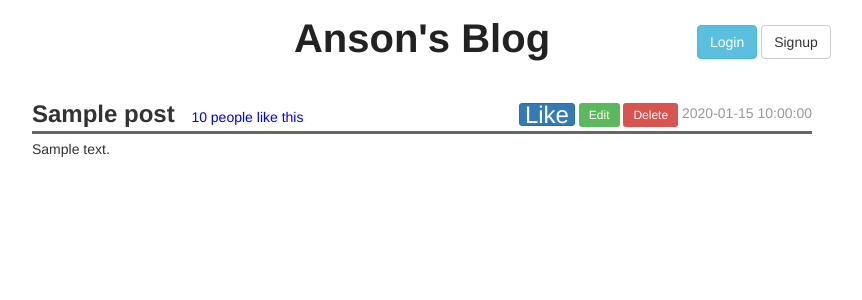
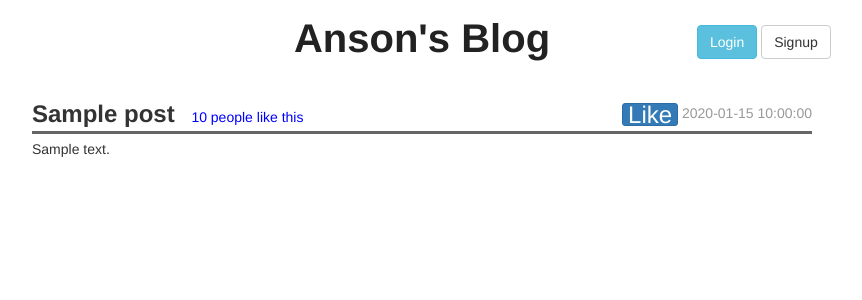
Before and after one commit to anson0910/Multi_User_Blog, a Python web app: template templates/permalink.html in a window 1280 px wide. Shown: the top 300 px of the page, without its empty margins (218-1080 px from the left). Run offline with Jinja, Linux system fonts and the light colour scheme; the template is opened without the code that fills it: most values are stand-ins (such as "Sample title", 1, 10 or a date in 2020).

Commit message:
Only show edit/delete buttons to post owners

```diff
--- a/templates/permalink.html
+++ b/templates/permalink.html
@@ -12,9 +12,12 @@
                 <span class="likes">{{post.likes}} people like this</span>
 
                 <div class="post-date">
-                    <input type="submit" class="btn btn-primary input-xs" value="Like">
-                    <a type="button" class="btn-sm btn-success" href="/{{post.key().id()}}/edit">Edit</a>
-                    <a type="button" class="btn-sm btn-danger" href="/{{post.key().id()}}/delete">Delete</a>
+                    {% if user_id == post.user_id %}
+                        <a type="button" class="btn-sm btn-success" href="/{{post.key().id()}}/edit">Edit</a>
+                        <a type="button" class="btn-sm btn-danger" href="/{{post.key().id()}}/delete">Delete</a>
+                    {% else %}
+                        <input type="submit" class="btn btn-primary input-xs" value="Like">
+                    {% endif %}
                     {{post.created}}
                 </div>
             </div>
```
Also changed, not shown: templates/blog.html (+6 -1 lines).
